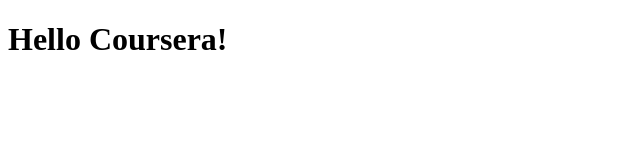
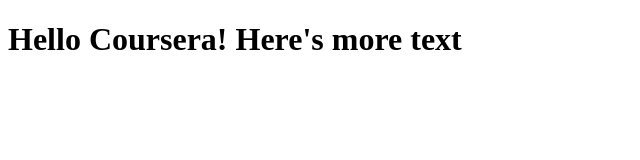
Before and after one commit to BeardofSolitude/coursera-test, a plain HTML site: page site/index.html in a window 1280 px wide. Shown: the whole page, without its empty margins (0-640 px from the left). Drawn offline with Linux system fonts and the light colour scheme.

Commit message:
Small addition to our page content

```diff
--- a/site/index.html
+++ b/site/index.html
@@ -4,6 +4,6 @@
 	<title>Hello Cousera!</title>
 </head>
 <body>
-<h1>Hello Coursera!</h1>
+<h1>Hello Coursera! Here's more text</h1>
 </body>
 </html>
```
